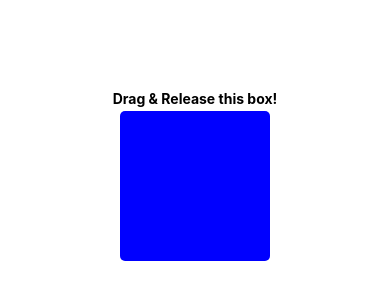
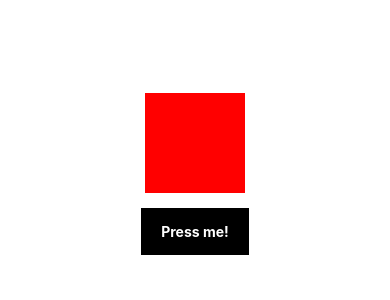
Before and after one commit to Hussain-hamim/Taskly, a React Native app: screen / in a window 390 px wide. Shown: the part 248-548 px from the top of the page. Built offline with nearby package versions, Linux system fonts and the light colour scheme.

Commit message:
LayoutAnimation API

```diff
--- a/App.js
+++ b/App.js
@@ -1,42 +1,45 @@
-import React, { useRef } from "react";
-import { Animated, View, StyleSheet, PanResponder, Text } from "react-native";
+import React from "react";
+import {
+  NativeModules,
+  LayoutAnimation,
+  Text,
+  TouchableOpacity,
+  StyleSheet,
+  View,
+} from "react-native";
 
-const App = () => {
-  const pan = useRef(new Animated.ValueXY()).current;
+const { UIManager } = NativeModules;
 
-  const panResponder = useRef(
-    PanResponder.create({
-      onMoveShouldSetPanResponder: () => true,
-      onPanResponderMove: Animated.event([null, { dx: pan.x, dy: pan.y }]),
-      onPanResponderRelease: () => {
-        Animated.spring(pan, {
-          toValue: { x: 0, y: 0 },
-          useNativeDriver: true,
-        }).start();
-      },
-    })
-  ).current;
+UIManager.setLayoutAnimationEnabledExperimental &&
+  UIManager.setLayoutAnimationEnabledExperimental(true);
 
-  console.log(panResponder);
-  console.log(panResponder.panHandlers);
-  console.log(pan);
-  console.log(pan.x);
-  console.log(pan.y);
+export default class App extends React.Component {
+  state = {
+    w: 100,
+    h: 100,
+  };
 
-  return (
-    <View style={styles.container}>
-      <Text style={styles.titleText}>Drag & Release this box!</Text>
-      <Animated.View
-        style={{
-          transform: [{ translateX: pan.x }, { translateY: pan.y }],
-        }}
-        {...panResponder.panHandlers}
-      >
-        <View style={styles.box} />
-      </Animated.View>
-    </View>
-  );
-};
+  _onPress = () => {
+    // Animate the update
+    LayoutAnimation.spring();
+    this.setState({ w: this.state.w + 15, h: this.state.h + 15 });
+  };
+
+  render() {
+    return (
+      <View style={styles.container}>
+        <View
+          style={[styles.box, { width: this.state.w, height: this.state.h }]}
+        />
+        <TouchableOpacity onPress={this._onPress}>
+          <View style={styles.button}>
+            <Text style={styles.buttonText}>Press me!</Text>
+          </View>
+        </TouchableOpacity>
+      </View>
+    );
+  }
+}
 
 const styles = StyleSheet.create({
   container: {
@@ -44,17 +47,19 @@ const styles = StyleSheet.create({
     alignItems: "center",
     justifyContent: "center",
   },
-  titleText: {
-    fontSize: 14,
-    lineHeight: 24,
+  box: {
+    width: 200,
+    height: 200,
+    backgroundColor: "red",
+  },
+  button: {
+    backgroundColor: "black",
+    paddingHorizontal: 20,
+    paddingVertical: 15,
+    marginTop: 15,
+  },
+  buttonText: {
+    color: "#fff",
     fontWeight: "bold",
   },
-  box: {
-    height: 150,
-    width: 150,
-    backgroundColor: "blue",
-    borderRadius: 5,
-  },
 });
-
-export default App;
```
